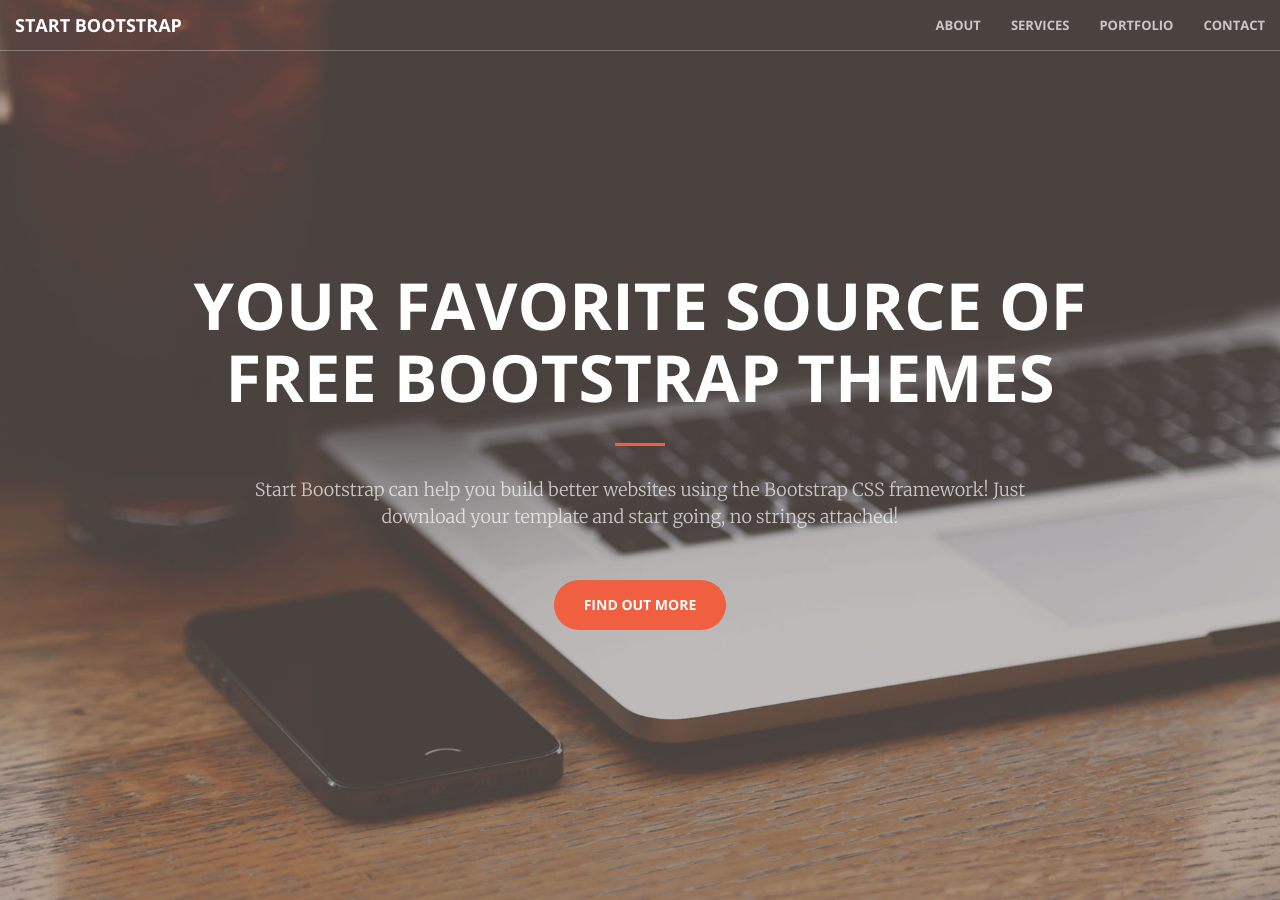
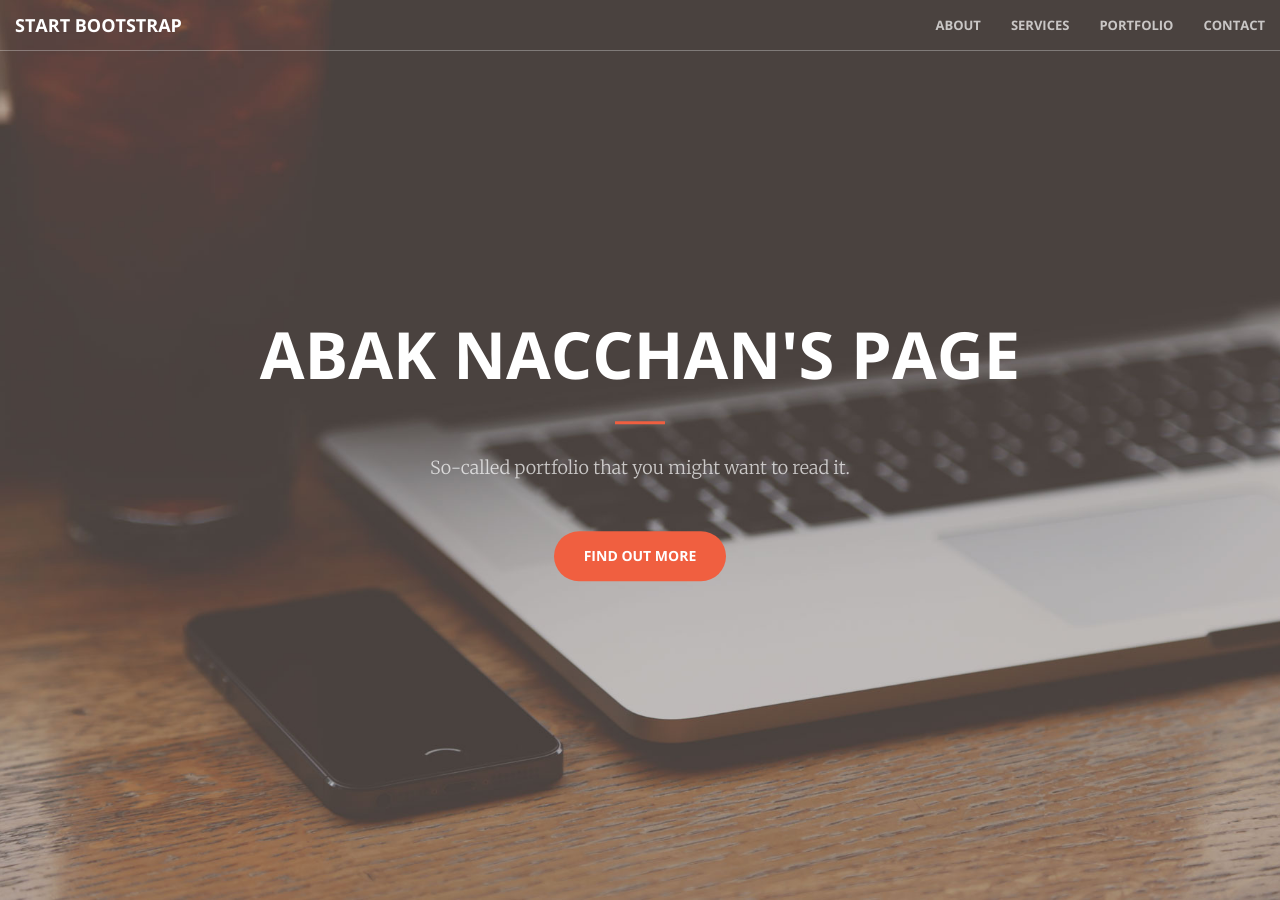
Before and after one commit to AbakNacchan/AbakNacchan.github.io, a Jekyll site: the page built from index.html, in a window 1280 px wide and 900 px high. Built offline with Jekyll 4.4.1, drawn with Linux system fonts in a browser that asks for light colours.

Commit message:
Update header.html

```diff
--- a/_includes/header.html
+++ b/_includes/header.html
@@ -1,9 +1,9 @@
 <header>
     <div class="header-content">
         <div class="header-content-inner">
-            <h1>Your Favorite Source of Free Bootstrap Themes</h1>
+            <h1>Abak Nacchan's Page</h1>
             <hr>
-            <p>Start Bootstrap can help you build better websites using the Bootstrap CSS framework! Just download your template and start going, no strings attached!</p>
+            <p>So-called portfolio that you might want to read it.</p>
             <a href="#about" class="btn btn-primary btn-xl page-scroll">Find Out More</a>
         </div>
     </div>
```
